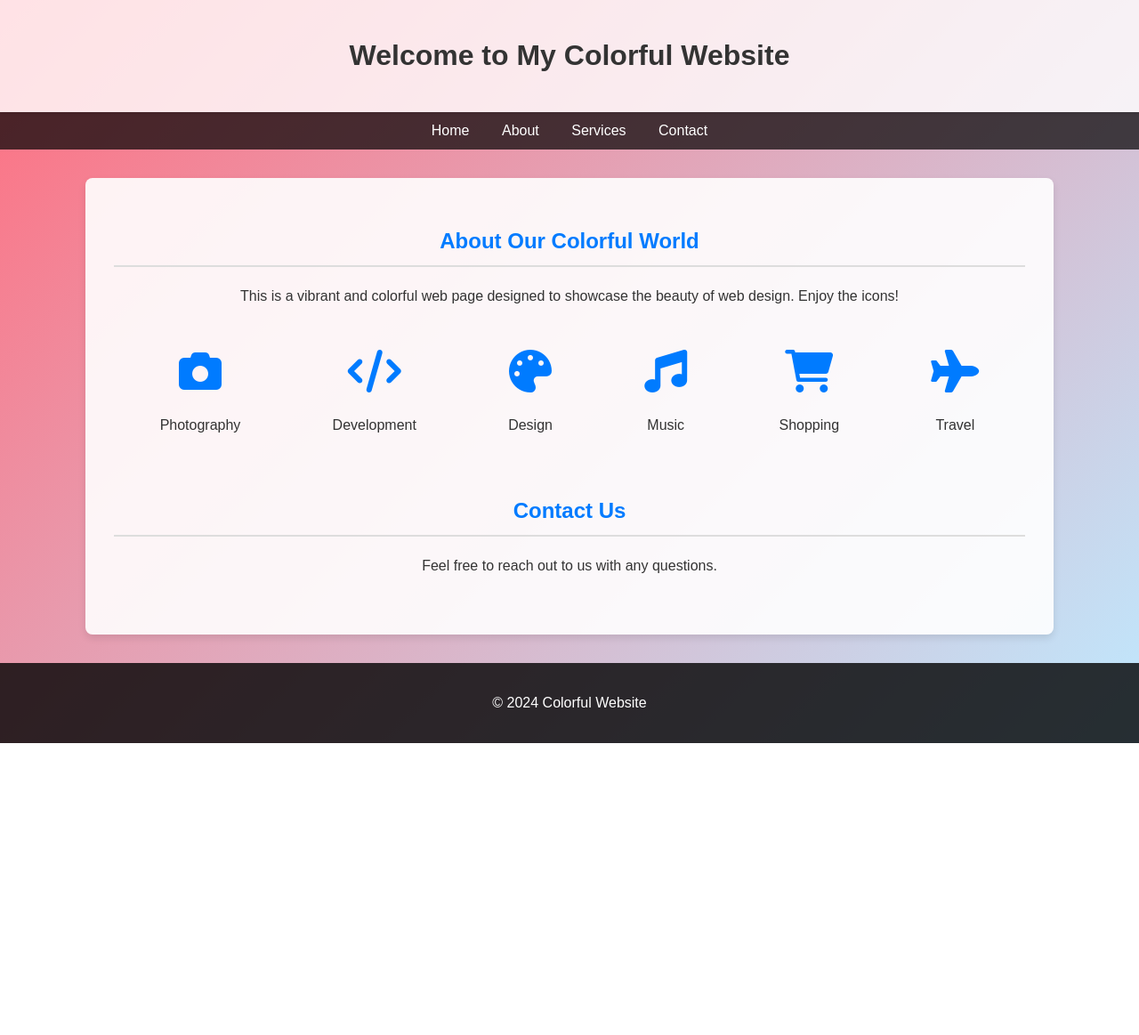
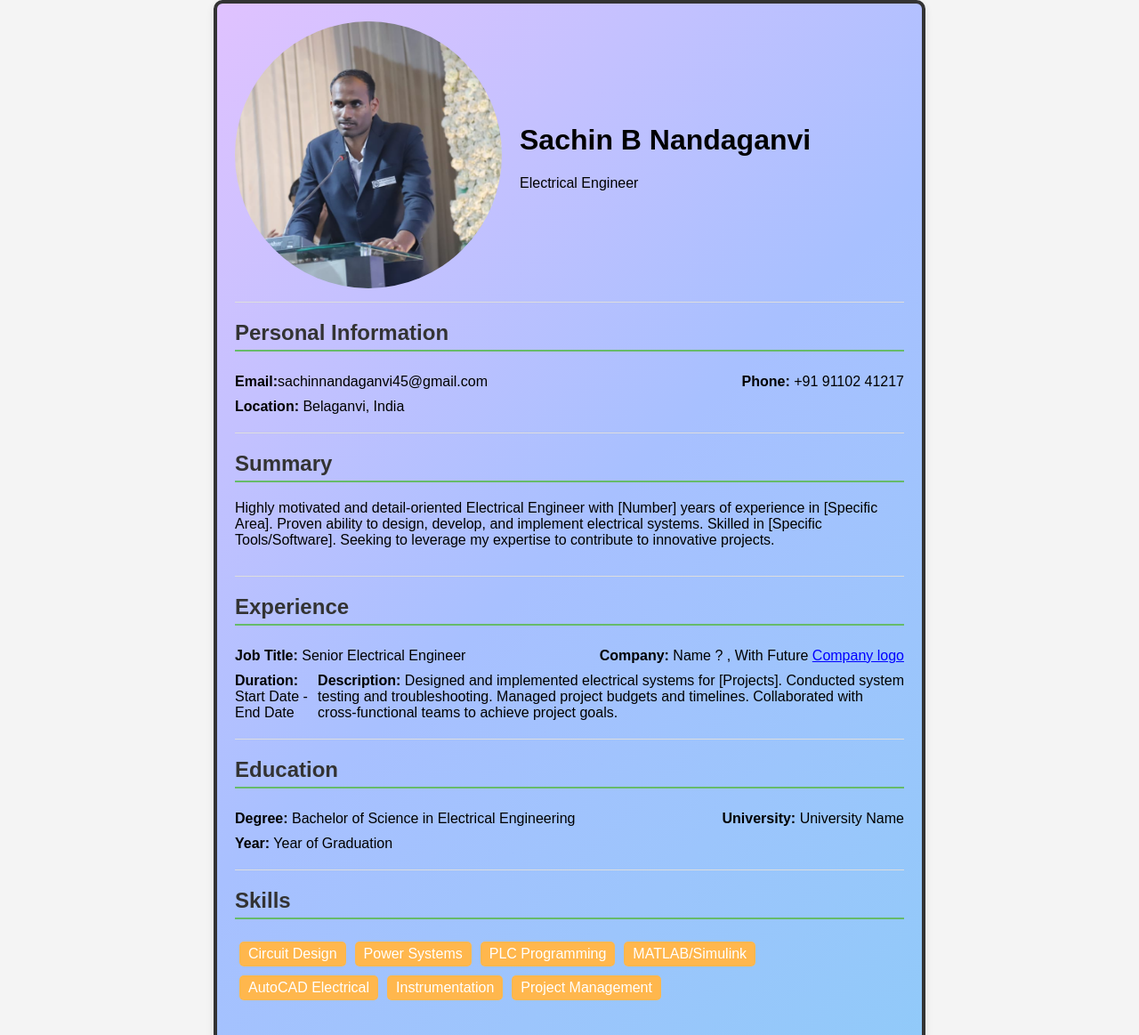
Before and after one commit to sachinnandaganvi/Software-Projects, a plain HTML site: page index.html in a window 1280 px wide. Shown: the top 1163 px of the page at 89% size. Before the commit the page ends 835 px from the top, so only its background shows below. Drawn offline with Linux system fonts and the light colour scheme.

Commit message:
Add files via upload

```diff
--- a/index.html
+++ b/index.html
@@ -1,144 +1,208 @@
 <!DOCTYPE html>
 <html lang="en">
 <head>
+
+
+
     <meta charset="UTF-8">
     <meta name="viewport" content="width=device-width, initial-scale=1.0">
-    <title>Colorful Web Page</title>
-    <link rel="stylesheet" href="https://cdnjs.cloudflare.com/ajax/libs/font-awesome/6.0.0/css/all.min.css">
+    <title>Electrical Engineer Resume</title>
     <style>
+
         body {
             font-family: 'Arial', sans-serif;
             margin: 0;
             padding: 0;
-            background: linear-gradient(135deg, #ff6e7f, #bfe9ff); /* Gradient background */
-            color: #333;
-            line-height: 1.6;
+            background-color: #f4f4f4;
             display: flex;
-            flex-direction: column;
+            justify-content: center;
+            align-items: center;
             min-height: 100vh;
         }
 
-        header {
-            background-color: rgba(255, 255, 255, 0.8); /* Semi-transparent header */
-            text-align: center;
-            padding: 1rem 0;
-            box-shadow: 0 2px 4px rgba(0, 0, 0, 0.1);
+        .resume {
+            width: 90%;
+            max-width: 800px;
+            background: linear-gradient(135deg, #e0c2ff, #a8c0ff, #90caf9);
+            border: 4px solid #333;
+            border-radius: 10px;
+            box-shadow: 0 4px 8px rgba(0, 0, 0, 0.1);
+            padding: 20px;
+            box-sizing: border-box;
         }
 
-        nav {
-            background-color: rgba(0, 0, 0, 0.7);
-            color: white;
-            text-align: center;
-            padding: 0.5rem 0;
+        .header {
+            display: flex;
+            align-items: center;
+            margin-bottom: 20px;
+            border-bottom: 1px solid #ddd;
+            padding-bottom: 15px;
         }
 
-        nav a {
-            color: white;
-            text-decoration: none;
-            padding: 0 1rem;
+        .profile-image {
+            width: 300px;
+            height: 300px;
+            border-radius: 50%;
+            overflow: hidden;
+            margin-right: 20px;
         }
 
-        main {
-            width: 80%;
-            margin: 2rem auto;
-            background-color: rgba(255, 255, 255, 0.9); /* Semi-transparent main */
-            padding: 2rem;
-            box-shadow: 0 4px 8px rgba(0, 0, 0, 0.1);
-            border-radius: 8px;
-            flex-grow: 1; /* Allow main to grow to fill space */
+        .profile-image img {
+            width: 100%;
+            height: 100%;
+            object-fit: cover;
         }
 
-        section {
-            margin-bottom: 2rem;
-            text-align: center;
+        .section {
+            margin-bottom: 20px;
+            border-bottom: 1px solid #ddd;
+            padding-bottom: 15px;
+        }
+
+        .section:last-child {
+            border-bottom: none;
         }
 
         h2 {
-            color: #007bff;
-            border-bottom: 2px solid #ddd;
-            padding-bottom: 0.5rem;
+            color: #333;
+            border-bottom: 2px solid #66bb6a;
+            padding-bottom: 5px;
         }
 
-        footer {
-            background-color: rgba(0, 0, 0, 0.8);
-            color: white;
-            text-align: center;
-            padding: 1rem 0;
+        .info {
+            display: flex;
+            justify-content: space-between;
+            align-items: center;
         }
 
-        .icon-section {
+        .info p {
+            margin: 5px 0;
+        }
+
+        .skills ul {
+            list-style: none;
+            padding: 0;
             display: flex;
-            justify-content: space-around;
             flex-wrap: wrap;
         }
 
-        .icon-item {
-            text-align: center;
-            margin: 1rem;
+        .skills li {
+            background-color: #ffb74d;
+            color: white;
+            padding: 5px 10px;
+            margin: 5px;
+            border-radius: 5px;
         }
 
-        .icon-item i {
-            font-size: 3rem;
-            color: #007bff;
-            margin-bottom: 0.5rem;
+        @media (max-width: 600px) {
+            .resume {
+                padding: 15px;
+            }
+
+            .info {
+                flex-direction: column;
+                align-items: flex-start;
+            }
+
+            .header {
+                flex-direction: column;
+                align-items: center;
+            }
+
+            .profile-image {
+                margin-right: 0;
+                margin-bottom: 10px;
+            }
+        }
+        #imageContainer {
+            display: none;
+            margin-top: 10px;
+        }
+        .clickable-word {
+            color: blue;
+            cursor: pointer;
+            text-decoration: underline;
         }
     </style>
 </head>
 <body>
 
-    <header>
-        <h1>Welcome to My Colorful Website</h1>
-    </header>
 
-    <nav>
-        <a href="#">Home</a>
-        <a href="#">About</a>
-        <a href="#">Services</a>
-        <a href="#">Contact</a>
-    </nav>
 
-    <main>
-        <section>
-            <h2>About Our Colorful World</h2>
-            <p>This is a vibrant and colorful web page designed to showcase the beauty of web design. Enjoy the icons!</p>
-        </section>
+<div class="resume">
+    <div class="header">
+        <div class="profile-image">
+            <img src="sanju 3.jpg" alt="Electrical Engineer Profile">
+        </div>
+        <div>
+            <h1>Sachin B Nandaganvi</h1>
+            <p>Electrical Engineer</p>
+        </div>
+    </div>
 
-        <section class="icon-section">
-            <div class="icon-item">
-                <i class="fas fa-camera"></i>
-                <p>Photography</p>
+    <div class="section">
+        <h2>Personal Information</h2>
+        <div class="info">
+            <p><strong>Email:</strong>sachinnandaganvi45@gmail.com</p>
+            <p><strong>Phone:</strong> +91 91102 41217</p>
+        </div>
+        <div class="info">
+            <p><strong>Location:</strong> Belaganvi, India</p>
+        </div>
+    </div>
+
+    <div class="section">
+        <h2>Summary</h2>
+        <p>Highly motivated and detail-oriented Electrical Engineer with [Number] years of experience in [Specific Area]. Proven ability to design, develop, and implement electrical systems. Skilled in [Specific Tools/Software]. Seeking to leverage my expertise to contribute to innovative projects.</p>
+    </div>
+
+    <div class="section">
+        <h2>Experience</h2>
+        <div class="info">
+            <p><strong>Job Title:</strong> Senior Electrical Engineer</p>
+            <p><strong>Company:</strong> Name ? , With Future
+             <span class="clickable-word" onclick="showImage()">Company logo</span> </p>
+
+            <div id="imageContainer">
+                <img src="WhatsApp Image 2025-03-04 at 07.14.14_c46342b6.jpg" alt="Displayed Image">
             </div>
-            <div class="icon-item">
-                <i class="fas fa-code"></i>
-                <p>Development</p>
-            </div>
-            <div class="icon-item">
-                <i class="fas fa-palette"></i>
-                <p>Design</p>
-            </div>
-            <div class="icon-item">
-                <i class="fas fa-music"></i>
-                <p>Music</p>
-            </div>
-            <div class="icon-item">
-                <i class="fas fa-shopping-cart"></i>
-                <p>Shopping</p>
-            </div>
-            <div class="icon-item">
-                <i class="fas fa-plane"></i>
-                <p>Travel</p>
-            </div>
-        </section>
 
-        <section>
-            <h2>Contact Us</h2>
-            <p>Feel free to reach out to us with any questions.</p>
-        </section>
-    </main>
+            <script>
+                function showImage() {
+                    document.getElementById("imageContainer").style.display = "block";
+                }
+            </script>
+        </div>
+        <div class="info">
+            <p><strong>Duration:</strong> Start Date - End Date</p>
+            <p><strong>Description:</strong> Designed and implemented electrical systems for [Projects]. Conducted system testing and troubleshooting. Managed project budgets and timelines. Collaborated with cross-functional teams to achieve project goals.</p>
+        </div>
+    </div>
 
-    <footer>
-        <p>&copy; 2024 Colorful Website</p>
-    </footer>
+    <div class="section">
+        <h2>Education</h2>
+        <div class="info">
+            <p><strong>Degree:</strong> Bachelor of Science in Electrical Engineering</p>
+            <p><strong>University:</strong> University Name</p>
+        </div>
+        <div class="info">
+            <p><strong>Year:</strong> Year of Graduation</p>
+        </div>
+    </div>
+
+    <div class="section skills">
+        <h2>Skills</h2>
+        <ul>
+            <li>Circuit Design</li>
+            <li>Power Systems</li>
+            <li>PLC Programming</li>
+            <li>MATLAB/Simulink</li>
+            <li>AutoCAD Electrical</li>
+            <li>Instrumentation</li>
+            <li>Project Management</li>
+        </ul>
+    </div>
+</div>
 
 </body>
 </html>
```
Also changed, not shown: WhatsApp Image 2025-03-04 at 07.14.14_c46342b6.jpg (added).
